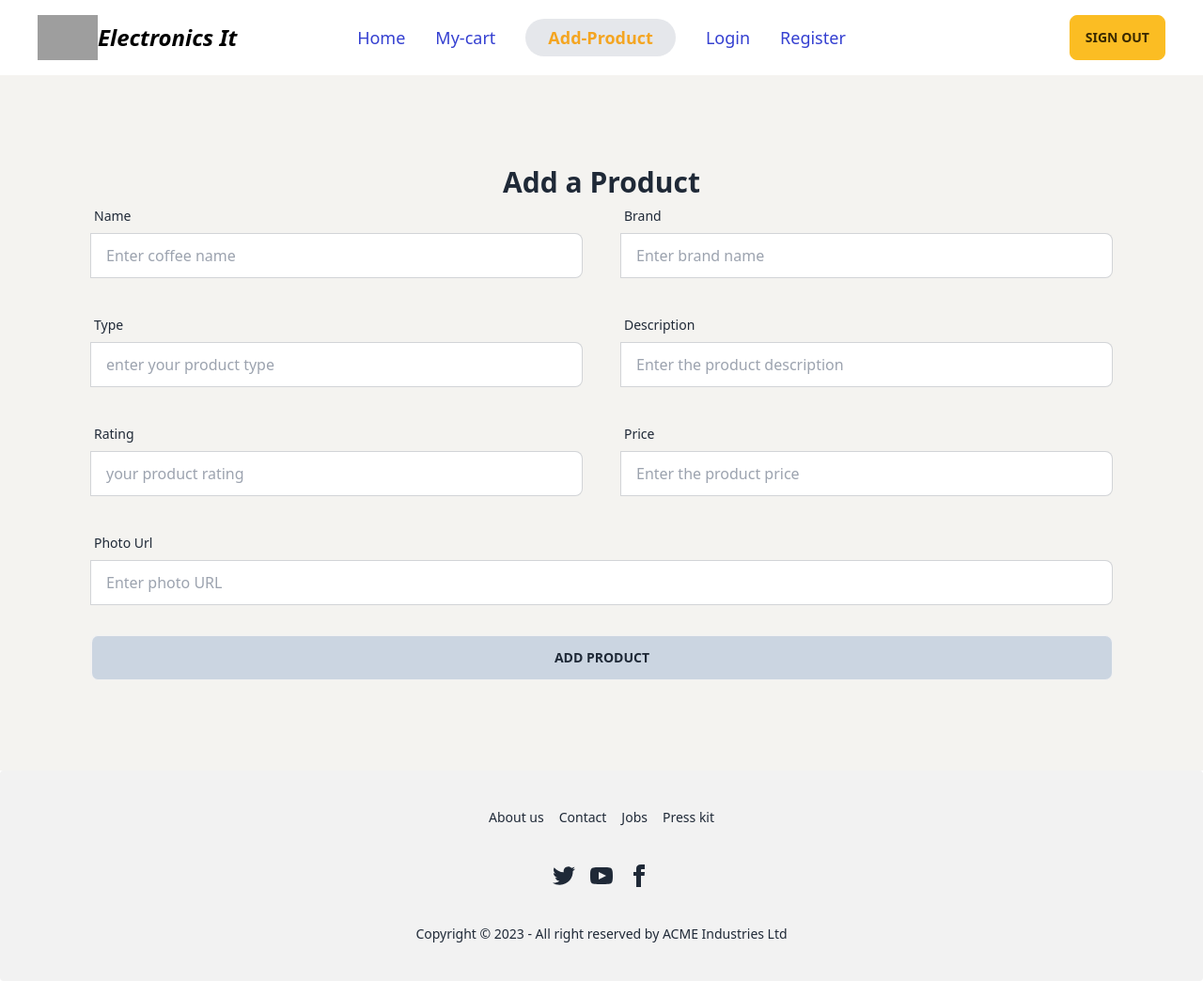
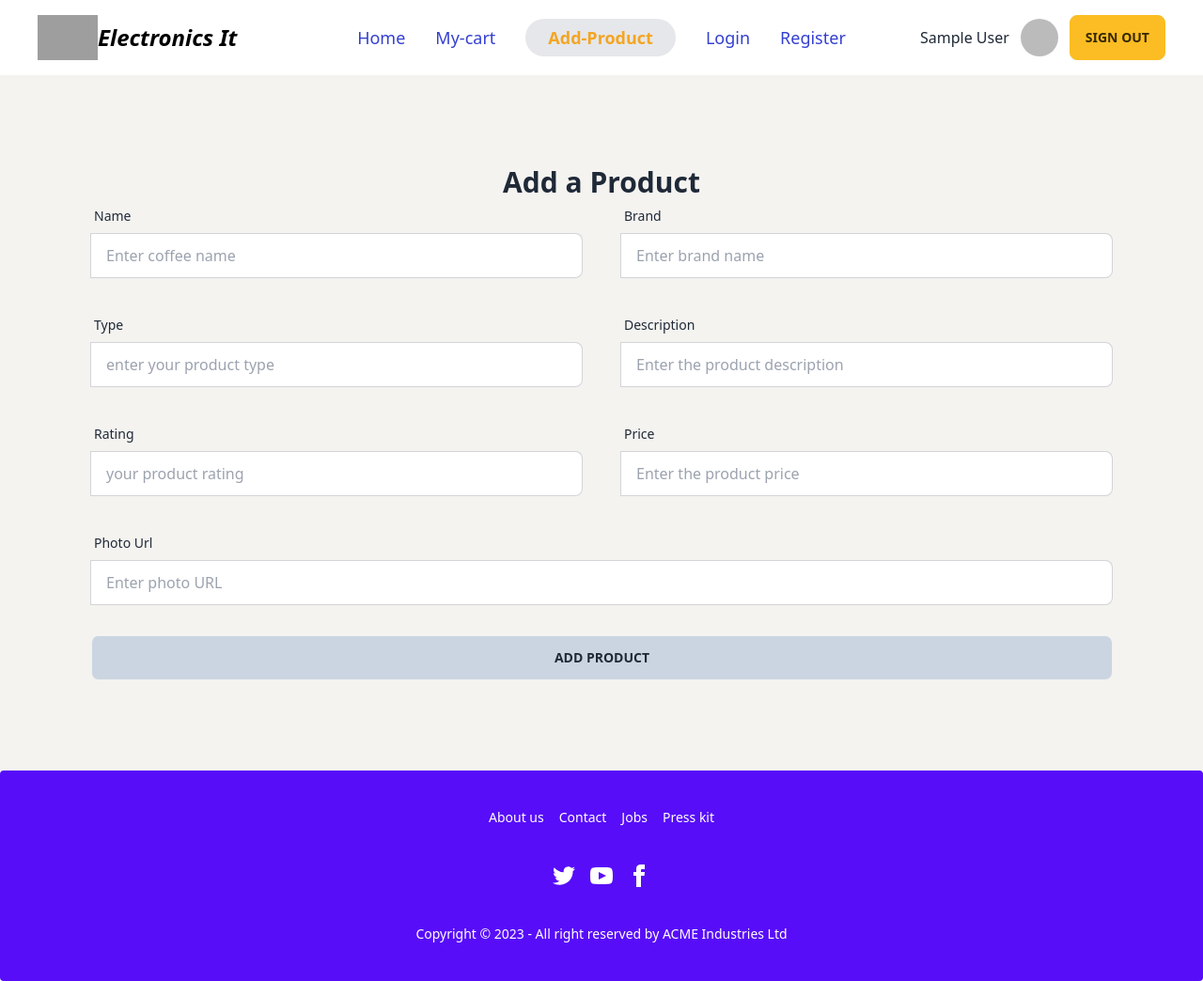
Before and after one commit to Umme-Nahida/electronics-client-side, a React (Vite) app: page /addproduct in a window 1280 px wide. Shown: the whole page at 94% size. Built offline with nearby package versions, Linux system fonts and the light colour scheme; no server answers; sample sign-in values are in the browser's storage; grey boxes are pictures that could not be loaded.

Commit message:
add email and password authentication also added another authentication like google,add error page

```diff
--- a/src/AuthProvider/AuthProvider.jsx
+++ b/src/AuthProvider/AuthProvider.jsx
@@ -5,11 +5,12 @@ import app from './_firebase.config';
 
 export const AuthContext = createContext(null)
 const auth = getAuth(app)
-const Provider = new GoogleAuthProvider()
+
 
 const AuthProvider = ({children}) => {
     const [user,setUser] = useState(null)
     const [loading,setLoading] = useState(true)
+    const Provider = new GoogleAuthProvider()
 
     const createUser = (email,password)=>{
         setLoading(true)
@@ -49,12 +50,14 @@ const AuthProvider = ({children}) => {
     }
 
     useEffect(()=>{
-        onAuthStateChanged(auth,currentUser =>{
+       const unSubscribe= onAuthStateChanged(auth,currentUser =>{
             console.log("current user is available",currentUser)
             setUser(currentUser)
             setLoading(false)
         })
+        return ()=> {unSubscribe()};
     },[])
+
     return (
         <AuthContext.Provider  value={authInfo}>
            {children}
--- a/src/component/Brand/BrandProduct.jsx
+++ b/src/component/Brand/BrandProduct.jsx
@@ -34,7 +34,7 @@ const BrandProduct = () => {
 
             <div className="grid grid-cols-1 md:grid-cols-2 lg:grid-cols-3 gap-5 md:gap-10 md:10 m-10 md:m-20 lg:m-20 justify-center items-center justify-items-center   ">
                 {
-                    brandproducts?.map(brandItem => <div key={brandItem._id} className="card border-2 w-96 bg-base-100 shadow-xl">
+                    brandproducts?.map(brandItem => <div key={brandItem._id} className="card border-2 w-96 bg-base-100 hover:scale-95 hover:shadow-sky-400 shadow-[0_0_30px_#00000028] duration-300">
                         <figure className="px-10 pt-10">
                             <img src={brandItem?.photo} alt="Shoes" className="rounded-xl w-[300px]" />
                         </figure>
--- /dev/null
+++ b/src/component/ErrorPage/ErrorPage.jsx
@@ -0,0 +1,17 @@
+
+import { Link, useRouteError } from 'react-router-dom';
+
+const ErrorPage = () => {
+    const error = useRouteError()
+    console.log(error)
+    return (
+        <div className='text-center mt-40'>
+            <h1 className='text-4xl mb-4'>Oops!</h1>
+            <p>Sorry, an unexpected error has occurred.</p>
+            <p>{error.statusText || error.message}</p>
+            <Link to ="/"><button className='btn mt-5'>Go Back</button></Link>
+        </div>
+    );
+};
+
+export default ErrorPage;
--- a/src/component/Footer/Footer.jsx
+++ b/src/component/Footer/Footer.jsx
@@ -1,22 +1,22 @@
 
 const Footer = () => {
     return (
-        <footer className="footer footer-center p-10 bg-base-200 text-base-content rounded">
-            <nav className="grid grid-flow-col gap-4">
+        <footer className="footer footer-center p-10 bg-primary text-base-content rounded">
+            <nav className="grid grid-flow-col gap-4 text-white">
                 <a className="link link-hover">About us</a>
                 <a className="link link-hover">Contact</a>
                 <a className="link link-hover">Jobs</a>
                 <a className="link link-hover">Press kit</a>
             </nav>
             <nav>
-                <div className="grid grid-flow-col gap-4">
+                <div className="grid grid-flow-col gap-4 text-white">
                     <a><svg xmlns="http://www.w3.org/2000/svg" width="24" height="24" viewBox="0 0 24 24" className="fill-current"><path d="M24 4.557c-.883.392-1.832.656-2.828.775 1.017-.609 1.798-1.574 2.165-2.724-.951.564-2.005.974-3.127 1.195-.897-.957-2.178-1.555-3.594-1.555-3.179 0-5.515 2.966-4.797 6.045-4.091-.205-7.719-2.165-10.148-5.144-1.29 2.213-.669 5.108 1.523 6.574-.806-.026-1.566-.247-2.229-.616-.054 2.281 1.581 4.415 3.949 4.89-.693.188-1.452.232-2.224.084.626 1.956 2.444 3.379 4.6 3.419-2.07 1.623-4.678 2.348-7.29 2.04 2.179 1.397 4.768 2.212 7.548 2.212 9.142 0 14.307-7.721 13.995-14.646.962-.695 1.797-1.562 2.457-2.549z"></path></svg></a>
                     <a><svg xmlns="http://www.w3.org/2000/svg" width="24" height="24" viewBox="0 0 24 24" className="fill-current"><path d="M19.615 3.184c-3.604-.246-11.631-.245-15.23 0-3.897.266-4.356 2.62-4.385 8.816.029 6.185.484 8.549 4.385 8.816 3.6.245 11.626.246 15.23 0 3.897-.266 4.356-2.62 4.385-8.816-.029-6.185-.484-8.549-4.385-8.816zm-10.615 12.816v-8l8 3.993-8 4.007z"></path></svg></a>
                     <a><svg xmlns="http://www.w3.org/2000/svg" width="24" height="24" viewBox="0 0 24 24" className="fill-current"><path d="M9 8h-3v4h3v12h5v-12h3.642l.358-4h-4v-1.667c0-.955.192-1.333 1.115-1.333h2.885v-5h-3.808c-3.596 0-5.192 1.583-5.192 4.615v3.385z"></path></svg></a>
                 </div>
             </nav>
             <aside>
-                <p>Copyright © 2023 - All right reserved by ACME Industries Ltd</p>
+                <p className="text-white">Copyright © 2023 - All right reserved by ACME Industries Ltd</p>
             </aside>
         </footer>
     );
--- a/src/component/Header/Navbar.jsx
+++ b/src/component/Header/Navbar.jsx
@@ -4,7 +4,7 @@ import { useContext } from "react";
 import { AuthContext } from "../../AuthProvider/AuthProvider";
 
 const Navbar = () => {
-   const {user,logOut} = useContext(AuthContext);
+    const { user, logOut } = useContext(AuthContext);
     console.log(user)
 
     const link = <>
@@ -21,10 +21,10 @@ const Navbar = () => {
 
     </>
 
-    const handleSignOut = e =>{
+    const handleSignOut = e => {
         e.preventDefault();
         logOut()
-        .then(result =>{
+            .then(result => {
                 console.log(result.user)
             })
             .then(error => {
@@ -32,7 +32,7 @@ const Navbar = () => {
             })
     }
 
-    const handleBtn = ()=>{
+    const handleBtn = () => {
         console.log('this is handle tbn ')
     }
 
@@ -127,7 +127,19 @@ const Navbar = () => {
                             </li>
                         </ul>
                     </div>
-                    <div className="flex navbar-end">
+                    <div className="flex items-center gap-2 navbar-end">
+
+                        {
+                            user && <p>{user?.displayName} </p>
+                        }
+                        {
+                          user &&
+                            <label tabIndex={0} className="btn btn-ghost btn-circle avatar">
+                                <div className="w-10 rounded-full">
+                                    <img src={user?.photoURL} />
+                                </div>
+                            </label>
+                        }
                         <div className="flex items-center justify-center">
                             {
                                 user ? <button onClick={handleSignOut} className="btn btn-warning">Sign Out</button> :
--- a/src/component/Login.jsx
+++ b/src/component/Login.jsx
@@ -36,7 +36,7 @@ const Login = () => {
                 'success'
               )
             navigate('/')
-            // navigate(location?.state ? location.state : '/')
+            navigate(location?.state ? location.state : '/')
         })
         .then(error => {
             console.log(error)
--- a/src/main.jsx
+++ b/src/main.jsx
@@ -16,10 +16,12 @@ import UpdateProduct from './component/UpdateProduct';
 import Home from './component/Home/Home';
 import BrandProduct from './component/Brand/BrandProduct';
 import Details from './component/Details';
+import ErrorPage from './component/ErrorPage/ErrorPage';
 const router = createBrowserRouter([
   {
     path: "/",
     element: <Root></Root>,
+    errorElement: <ErrorPage></ErrorPage>,
     children: [
       {
         path: '/',
```
Also changed, not shown: src/component/Register.jsx (+51 -22 lines). Lines whose indentation alone changed are shown as unchanged.
